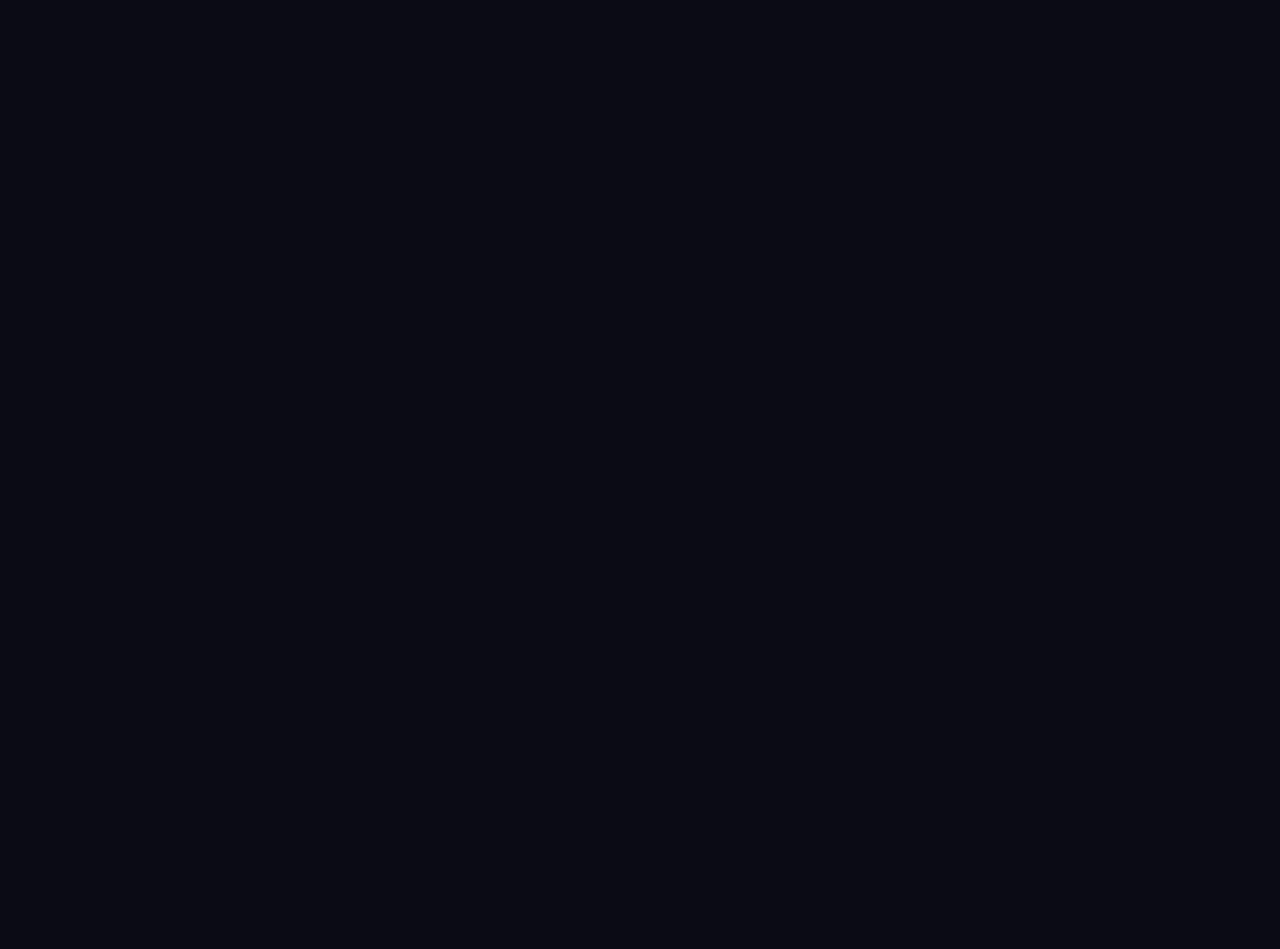
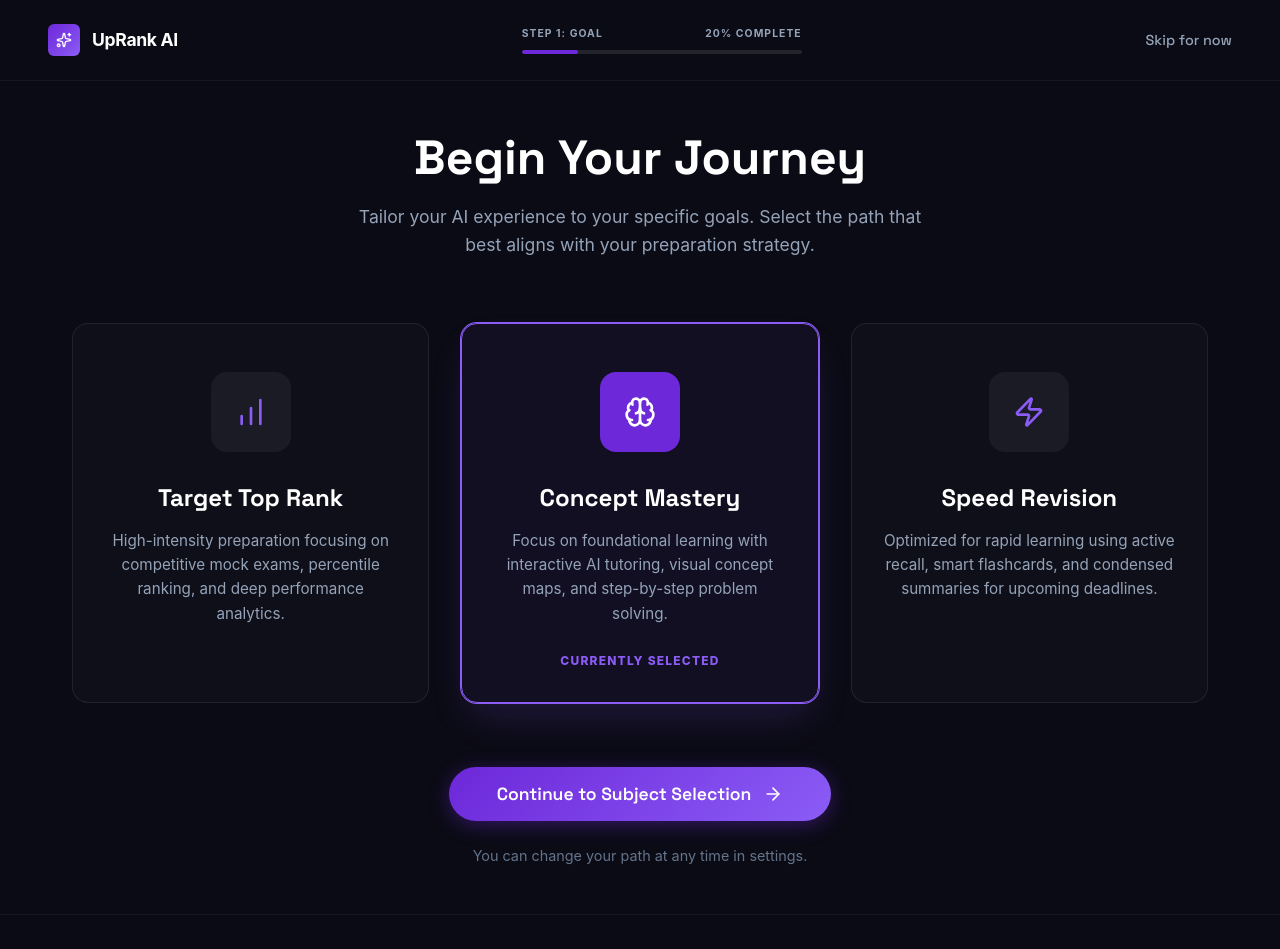
Before and after one commit to indrajit1306/uprank-ai, a React (Vite) app in the folder uprank ai/: page /onboarding/path in a window 1280 px wide. Before the commit this address had no page. Shown: the top 949 px of the page. Before the commit the page ends 800 px from the top, so only its background shows below. Built offline with nearby package versions, Linux system fonts and the light colour scheme.

Commit message:
feat: Add initial explore exams page, onboarding path components, and integrate them into the application.

```diff
--- a/uprank ai/src/App.jsx
+++ b/uprank ai/src/App.jsx
@@ -7,6 +7,7 @@ import ForgotPassword from './ForgotPassword';
 import OtpVerification from './OtpVerification';
 import ExamSelection from './ExamSelection';
 import ExploreExams from './ExploreExams';
+import OnboardingPath from './OnboardingPath';
 import ScrollToTop from './ScrollToTop';
 import './App.css';
 
@@ -23,6 +24,7 @@ function App() {
           <Route path="/verify-otp" element={<OtpVerification />} />
           <Route path="/exam-selection" element={<ExamSelection />} />
           <Route path="/explore-exams" element={<ExploreExams />} />
+          <Route path="/onboarding/path" element={<OnboardingPath />} />
         </Routes>
       </div>
     </Router>
--- a/uprank ai/src/ExploreExams.jsx
+++ b/uprank ai/src/ExploreExams.jsx
@@ -4,10 +4,11 @@ import {
     Clock, Users, BarChart2, Eye, BookOpen, Briefcase, Globe, Scale
 } from 'lucide-react';
 import { UpRankLogo } from './Navbar';
-import { Link } from 'react-router-dom';
+import { Link, useNavigate } from 'react-router-dom';
 import './ExploreExams.css';
 
 const ExploreExams = () => {
+    const navigate = useNavigate();
     // State for filters (simplified for visuals)
     const [filters, setFilters] = useState({
         engineering: true,
@@ -566,7 +567,7 @@ const ExploreExams = () => {
                                 </div>
 
                                 <div className="card-actions">
-                                    <button className="start-btn">Start Prep</button>
+                                    <button className="start-btn" onClick={() => navigate('/onboarding/path')}>Start Prep</button>
                                     <button className="view-btn"><Eye size={18} /></button>
                                 </div>
                             </div>
--- /dev/null
+++ b/uprank ai/src/OnboardingPath.css
@@ -0,0 +1,275 @@
+.onboarding-container {
+    min-height: 100vh;
+    background: #0B0B15;
+    color: white;
+    font-family: 'Inter', sans-serif;
+    display: flex;
+    flex-direction: column;
+}
+
+/* Header */
+.onboarding-header {
+    display: flex;
+    justify-content: space-between;
+    align-items: center;
+    padding: 1.5rem 3rem;
+    border-bottom: 1px solid rgba(255, 255, 255, 0.05);
+}
+
+.logo-section {
+    display: flex;
+    align-items: center;
+    gap: 0.75rem;
+}
+
+.logo-icon-box {
+    width: 32px;
+    height: 32px;
+    background: linear-gradient(135deg, #6D28D9 0%, #8b5cf6 100%);
+    border-radius: 6px;
+    display: flex;
+    align-items: center;
+    justify-content: center;
+}
+
+.logo-text {
+    font-weight: 700;
+    font-size: 1.1rem;
+    letter-spacing: -0.02em;
+}
+
+.progress-section {
+    display: flex;
+    flex-direction: column;
+    gap: 0.5rem;
+    width: 280px;
+}
+
+.progress-labels {
+    display: flex;
+    justify-content: space-between;
+    font-size: 0.65rem;
+    font-weight: 700;
+    color: #94a3b8;
+    letter-spacing: 0.1em;
+    text-transform: uppercase;
+}
+
+.progress-bar-bg {
+    width: 100%;
+    height: 4px;
+    background: rgba(255, 255, 255, 0.1);
+    border-radius: 99px;
+    overflow: hidden;
+}
+
+.progress-bar-fill {
+    height: 100%;
+    background: #6D28D9;
+    border-radius: 99px;
+}
+
+.skip-btn {
+    background: transparent;
+    border: none;
+    color: #94a3b8;
+    font-size: 0.9rem;
+    font-weight: 500;
+    cursor: pointer;
+    transition: color 0.2s;
+}
+
+.skip-btn:hover {
+    color: white;
+}
+
+/* Main Content */
+.onboarding-main {
+    flex: 1;
+    display: flex;
+    flex-direction: column;
+    align-items: center;
+    justify-content: center;
+    padding: 3rem 2rem;
+    max-width: 1200px;
+    margin: 0 auto;
+    width: 100%;
+}
+
+.main-title {
+    font-size: 3rem;
+    font-weight: 800;
+    margin-bottom: 1rem;
+    text-align: center;
+}
+
+.sub-title {
+    color: #94a3b8;
+    font-size: 1.1rem;
+    max-width: 600px;
+    margin: 0 auto;
+    text-align: center;
+    line-height: 1.6;
+    margin-bottom: 4rem;
+}
+
+/* Path Cards */
+.path-cards-container {
+    display: grid;
+    grid-template-columns: repeat(3, 1fr);
+    gap: 2rem;
+    width: 100%;
+    margin-bottom: 4rem;
+}
+
+.path-card {
+    background: rgba(255, 255, 255, 0.02);
+    border: 1px solid rgba(255, 255, 255, 0.08);
+    border-radius: 16px;
+    padding: 3rem 2rem;
+    display: flex;
+    flex-direction: column;
+    align-items: center;
+    text-align: center;
+    cursor: pointer;
+    transition: all 0.3s cubic-bezier(0.4, 0, 0.2, 1);
+    position: relative;
+    min-height: 380px;
+}
+
+.path-card:hover {
+    background: rgba(255, 255, 255, 0.04);
+    transform: translateY(-5px);
+}
+
+.path-card.selected {
+    border-color: #8b5cf6;
+    background: rgba(139, 92, 246, 0.05);
+    box-shadow: 0 0 0 1px #8b5cf6, 0 20px 40px -10px rgba(139, 92, 246, 0.2);
+}
+
+.card-icon-wrapper {
+    width: 80px;
+    height: 80px;
+    background: rgba(255, 255, 255, 0.05);
+    border-radius: 16px;
+    display: flex;
+    align-items: center;
+    justify-content: center;
+    margin-bottom: 2rem;
+    color: #8b5cf6;
+}
+
+.path-card.selected .card-icon-wrapper {
+    background: #6D28D9;
+    color: white;
+}
+
+.path-card h3 {
+    font-size: 1.5rem;
+    font-weight: 700;
+    margin-bottom: 1rem;
+}
+
+.path-card p {
+    color: #94a3b8;
+    font-size: 0.95rem;
+    line-height: 1.6;
+}
+
+.selected-badge {
+    position: absolute;
+    bottom: 2rem;
+    font-size: 0.75rem;
+    font-weight: 800;
+    letter-spacing: 0.1em;
+    color: #8b5cf6;
+    text-transform: uppercase;
+}
+
+/* Action Area */
+.action-area {
+    display: flex;
+    flex-direction: column;
+    align-items: center;
+    gap: 1.5rem;
+    width: 100%;
+}
+
+.continue-btn {
+    background: linear-gradient(135deg, #6D28D9 0%, #8b5cf6 100%);
+    color: white;
+    border: none;
+    padding: 1rem 3rem;
+    border-radius: 99px;
+    font-size: 1.1rem;
+    font-weight: 600;
+    display: flex;
+    align-items: center;
+    gap: 0.75rem;
+    cursor: pointer;
+    transition: all 0.2s;
+    box-shadow: 0 4px 20px rgba(109, 40, 217, 0.4);
+}
+
+.continue-btn:hover {
+    transform: translateY(-2px);
+    box-shadow: 0 8px 30px rgba(109, 40, 217, 0.5);
+}
+
+.disclaimer {
+    color: #64748b;
+    font-size: 0.9rem;
+}
+
+/* Footer */
+.onboarding-footer {
+    padding: 2rem;
+    display: flex;
+    justify-content: center;
+    gap: 2rem;
+    border-top: 1px solid rgba(255, 255, 255, 0.05);
+}
+
+.onboarding-footer a {
+    color: #64748b;
+    text-decoration: none;
+    font-size: 0.85rem;
+    transition: color 0.2s;
+}
+
+.onboarding-footer a:hover {
+    color: #cbd5e1;
+}
+
+/* Responsive Design */
+@media (max-width: 1024px) {
+    .path-cards-container {
+        grid-template-columns: repeat(2, 1fr);
+    }
+}
+
+@media (max-width: 768px) {
+    .onboarding-header {
+        padding: 1rem;
+    }
+
+    .progress-section {
+        display: none;
+        /* Hide progress on small screens or adjust */
+    }
+
+    .path-cards-container {
+        grid-template-columns: 1fr;
+        gap: 1.5rem;
+    }
+
+    .main-title {
+        font-size: 2rem;
+    }
+
+    .path-card {
+        min-height: auto;
+        padding: 2rem;
+    }
+}
--- /dev/null
+++ b/uprank ai/src/OnboardingPath.jsx
@@ -0,0 +1,105 @@
+import React, { useState } from 'react';
+import { useNavigate } from 'react-router-dom';
+import { BarChart, Brain, Zap, ArrowRight, Sparkles } from 'lucide-react';
+import './OnboardingPath.css';
+
+const OnboardingPath = () => {
+    const navigate = useNavigate();
+    const [selectedPath, setSelectedPath] = useState('mastery'); // Default selected as per image
+
+    const paths = [
+        {
+            id: 'rank',
+            title: 'Target Top Rank',
+            desc: 'High-intensity preparation focusing on competitive mock exams, percentile ranking, and deep performance analytics.',
+            icon: <BarChart size={32} />
+        },
+        {
+            id: 'mastery',
+            title: 'Concept Mastery',
+            desc: 'Focus on foundational learning with interactive AI tutoring, visual concept maps, and step-by-step problem solving.',
+            icon: <Brain size={32} />
+        },
+        {
+            id: 'speed',
+            title: 'Speed Revision',
+            desc: 'Optimized for rapid learning using active recall, smart flashcards, and condensed summaries for upcoming deadlines.',
+            icon: <Zap size={32} />
+        }
+    ];
+
+    return (
+        <div className="onboarding-container">
+            {/* Header */}
+            <header className="onboarding-header">
+                <div className="logo-section">
+                    <div className="logo-icon-box">
+                        <Sparkles size={16} color="white" />
+                    </div>
+                    <span className="logo-text">UpRank AI</span>
+                </div>
+
+                <div className="progress-section">
+                    <div className="progress-labels">
+                        <span>STEP 1: GOAL</span>
+                        <span>20% COMPLETE</span>
+                    </div>
+                    <div className="progress-bar-bg">
+                        <div className="progress-bar-fill" style={{ width: '20%' }}></div>
+                    </div>
+                </div>
+
+                <button className="skip-btn">Skip for now</button>
+            </header>
+
+            {/* Main Content */}
+            <main className="onboarding-main">
+                <div className="text-center mb-5">
+                    <h1 className="main-title">Begin Your Journey</h1>
+                    <p className="sub-title">Tailor your AI experience to your specific goals. Select the path that best aligns with your preparation strategy.</p>
+                </div>
+
+                <div className="path-cards-container">
+                    {paths.map((path) => (
+                        <div
+                            key={path.id}
+                            className={`path-card ${selectedPath === path.id ? 'selected' : ''}`}
+                            onClick={() => setSelectedPath(path.id)}
+                        >
+                            <div className="card-icon-wrapper">
+                                {path.icon}
+                            </div>
+                            <h3>{path.title}</h3>
+                            <p>{path.desc}</p>
+
+                            {selectedPath === path.id && (
+                                <div className="selected-badge">
+                                    CURRENTLY SELECTED
+                                </div>
+                            )}
+                        </div>
+                    ))}
+                </div>
+
+                <div className="action-area">
+                    <button
+                        className="continue-btn"
+                        onClick={() => navigate('/subject-selection')} // Placeholder route
+                    >
+                        Continue to Subject Selection <ArrowRight size={20} />
+                    </button>
+                    <p className="disclaimer">You can change your path at any time in settings.</p>
+                </div>
+            </main>
+
+            {/* Footer */}
+            <footer className="onboarding-footer">
+                <a href="#">Support</a>
+                <a href="#">Privacy Policy</a>
+                <a href="#">Terms of Service</a>
+            </footer>
+        </div>
+    );
+};
+
+export default OnboardingPath;
```
